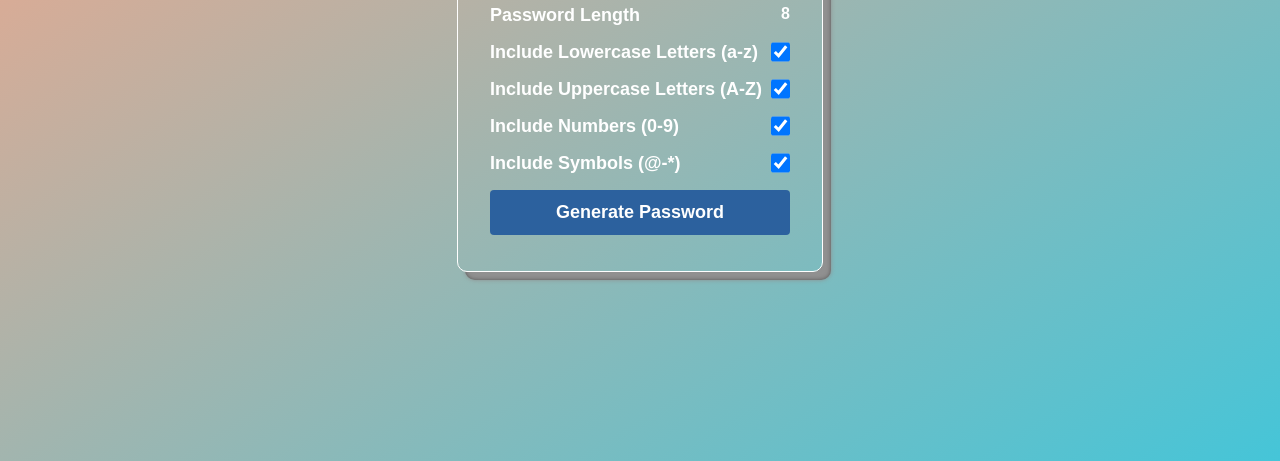
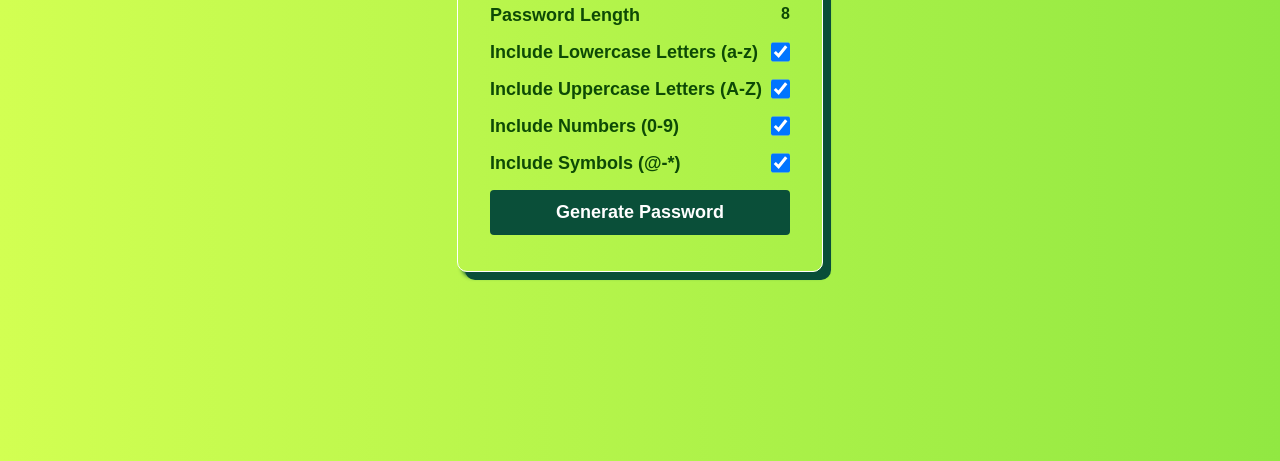
Before and after one commit to newmayana/1stPasswordGenerator, a plain HTML site: page index.html in a window 1280 px wide. Shown: the part 339-800 px from the top of the page. Drawn offline with Linux system fonts and the light colour scheme.

Commit message:
added the favicon and changed the color

```diff
--- a/index.html
+++ b/index.html
@@ -9,8 +9,8 @@
       href="https://fonts.googleapis.com/icon?family=Material+Icons"
       rel="stylesheet"
     />
-
-    <title>Password Generator | JavaScript Project</title>
+    <link rel="shortcut icon" href="fav.png" type="image/x-icon">
+    <title>Password Generator</title>
   </head>
   <body>
     <div class="container">
--- a/style.css
+++ b/style.css
@@ -11,8 +11,8 @@ body{
     display: flex;
     justify-content: center;
     align-items: center;
-    background: linear-gradient(to right bottom, #ffa585, #45c5d8);
-    color: #fff;
+    background: linear-gradient(to right, rgba(210,255,82,1) 0%, rgba(145,232,66,1) 100%);
+    color: #0d4a05;
     font-weight: 600;
 }
 
@@ -23,7 +23,7 @@ body{
     display: flex;
     flex-direction: column;
     background: transparent;
-    box-shadow: 8px 8px 4px #909090, 8px 8px 0px #575757;
+    box-shadow: 5px 5px 4px #0a4f39, 8px 8px 0px #0a4f39;
 }
 
 .container h1{
@@ -73,7 +73,7 @@ body{
 .genBtn{
     border: none;
     outline: none;
-    background-color: #2c619e;
+    background-color: #0a4f39;
     padding: 12px 24px;
     color: #fff;
     font-size: 18px;
```
Also changed, not shown: fav.png (added).
